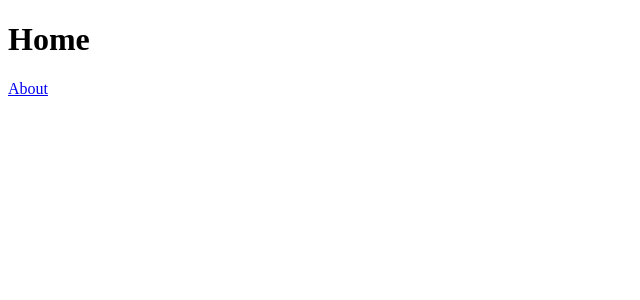
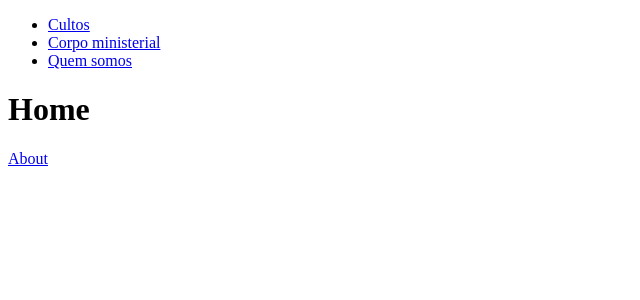
Before and after one commit to mateus-azevedo/front-iec-website, a Next.js app: page / in a window 1280 px wide. Shown: the top 300 px of the page, without its empty margins (0-640 px from the left). Built offline with nearby package versions, Linux system fonts and the light colour scheme.

Commit message:
feat: ajusta import e renderiza o header

```diff
--- /dev/null
+++ b/app/components/index.ts
@@ -0,0 +1,5 @@
+import Footer from "./footer";
+import Header from "./header";
+import Navbar from "./navbar";
+
+export { Footer, Header, Navbar };
--- a/app/components/navbar.tsx
+++ b/app/components/navbar.tsx
@@ -1,12 +1,20 @@
+import Link from "next/link";
+
 export default function Navbar() {
   return (
     <nav>
       {/* Cria o botao collapse para tela menores aqui */}
       <div>
         <ul>
-          <li>Cultos</li>
-          <li>Corpo ministerial</li>
-          <li>Quem somos</li>
+          <li>
+            <Link href="#">Cultos</Link>
+          </li>
+          <li>
+            <Link href="#">Corpo ministerial</Link>
+          </li>
+          <li>
+            <Link href="#">Quem somos</Link>
+          </li>
         </ul>
       </div>
     </nav>
--- a/app/layout.tsx
+++ b/app/layout.tsx
@@ -1,3 +1,5 @@
+import { Header } from "./components";
+
 export default function RootLayout({
   children,
 }: {
@@ -6,7 +8,7 @@ export default function RootLayout({
   return (
     <html lang="pt-BR">
       <body>
-        {/* Enter with header UI here */}
+        <Header />
         <main>{children}</main>
         {/* Enter with footer UI here */}
       </body>
```
